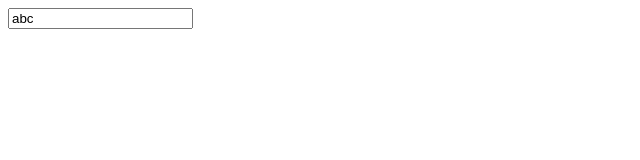
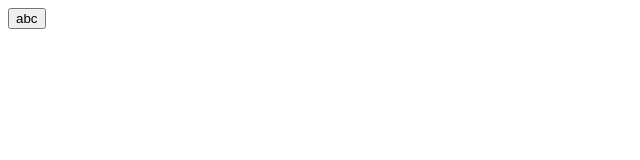
Before and after one commit to reesetec/reesetec.github.io, a plain HTML site: page index.html in a window 1280 px wide. Shown: the whole page, without its empty margins (0-640 px from the left). Drawn offline with Linux system fonts and the light colour scheme.

Commit message:
Update index.html

```diff
--- a/index.html
+++ b/index.html
@@ -1,5 +1,5 @@
 <html>
-<input value="abc" onclick="hello();"></input>
+<input type="button" onclick="hello();" value="abc"></input>
 
 
 </html>
```
